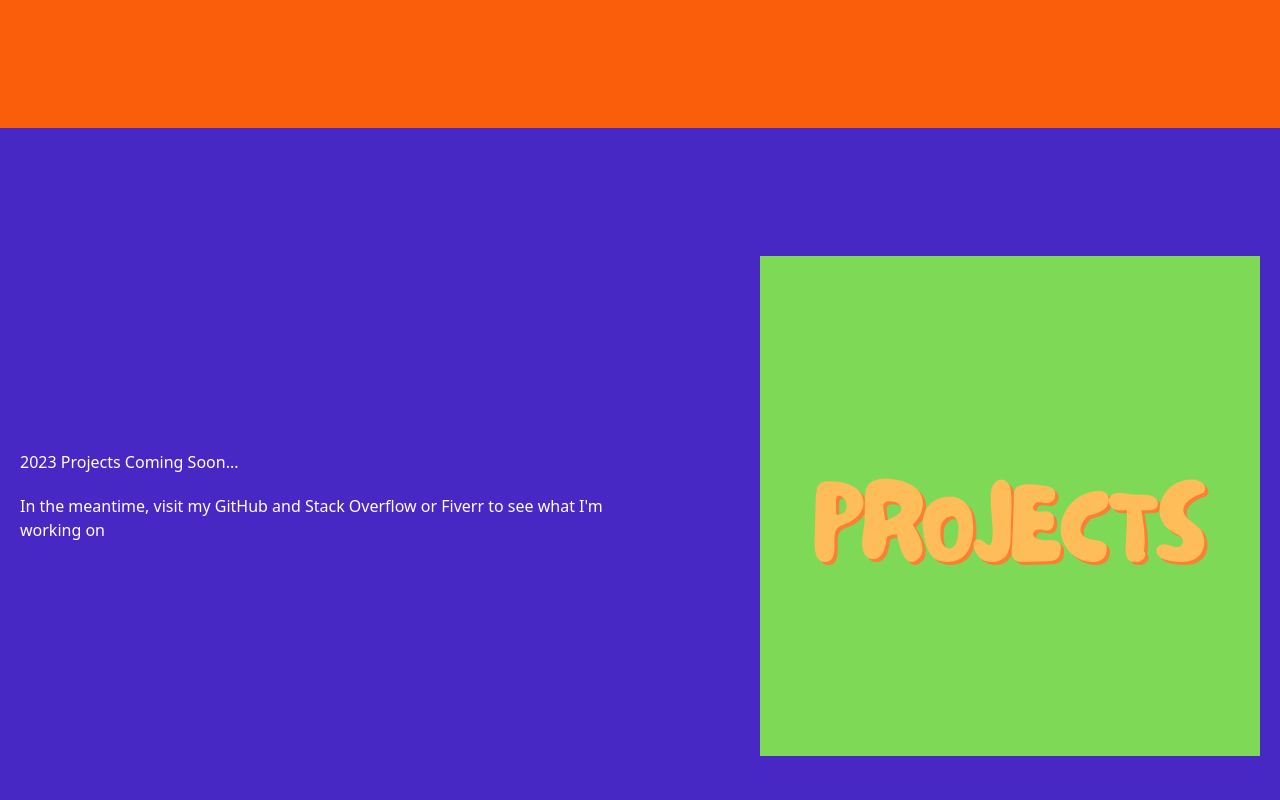
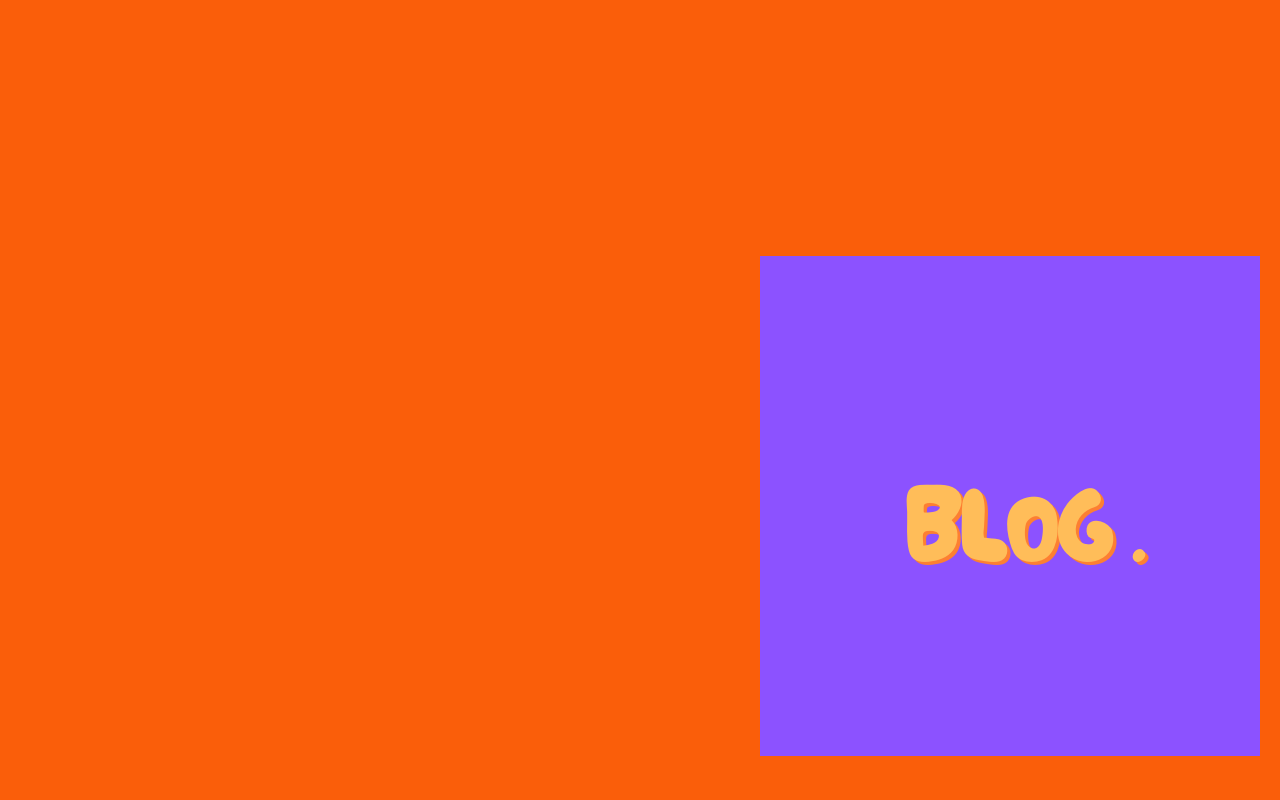
Before and after one commit to hereshecodes/hereshecodes.app, a React (Create React App) app: page / in a window 1280 px wide. Shown: the part 1400-2200 px from the top of the page. Built offline with nearby package versions, Linux system fonts and the light colour scheme.

Commit message:
Update App.js

```diff
--- a/src/App.js
+++ b/src/App.js
@@ -4,6 +4,7 @@ import React from "react";
 import { BrowserRouter } from 'react-router-dom'
 
 import About from "./components/About";
+import Blog from "./components/Blog";
 import Navbar from "./components/Navbar";
 import Hero from "./components/Hero";
 import Contact from "./components/Contact";
@@ -18,6 +19,7 @@ export default function App() {
       </BrowserRouter>
       <Hero/>
       <About/>
+      <Blog/>
       <Projects/>
       <Contact/>
       <Footer/>
```
